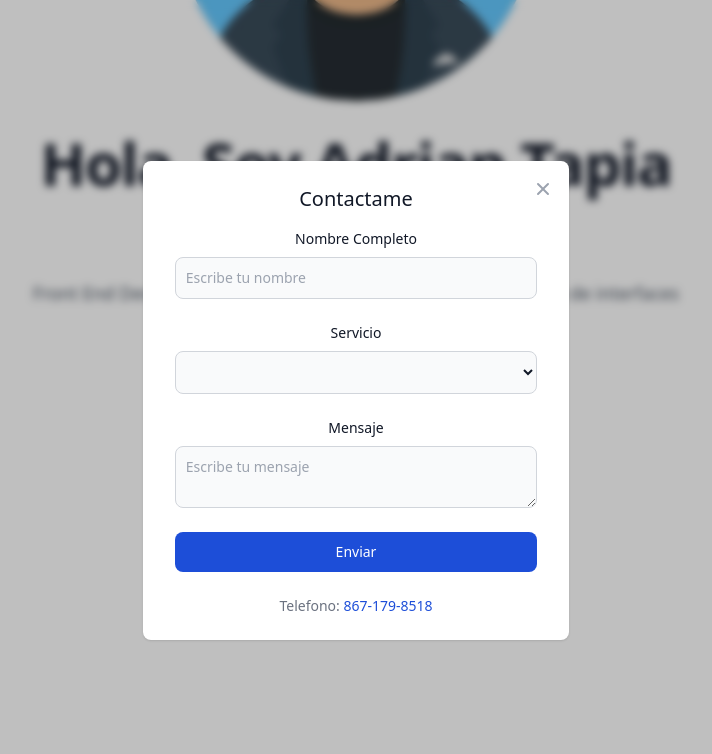
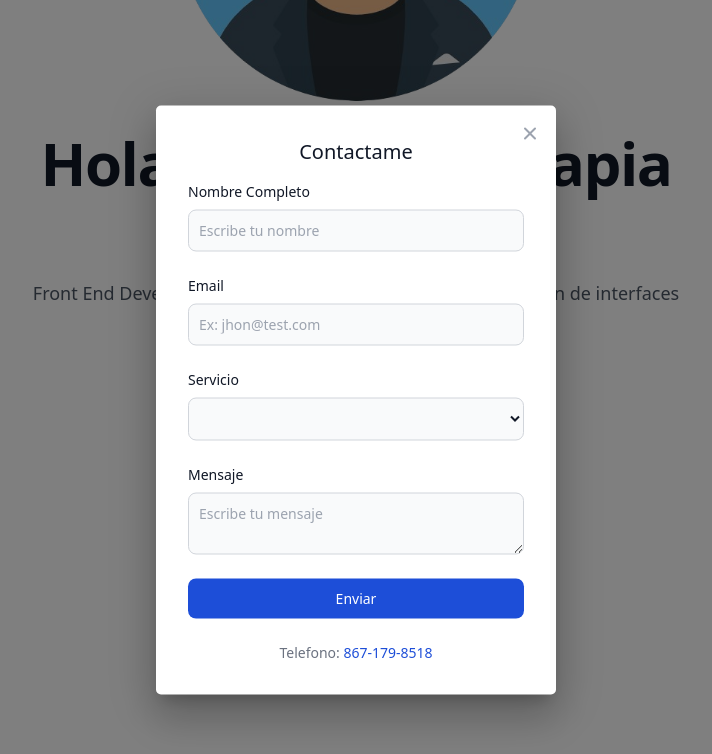
Before and after one commit to Adrian1jr/portfolioreact, a React (Vite) app: page / in a window 1280 px wide. Both pictures are taken after a click on the button "Contactame". Shown: the part 531-1285 px from the top of the page, without its empty margins (284-996 px from the left). Built offline with nearby package versions, Linux system fonts and the light colour scheme.

Commit message:
Updated modal because they have issues with relative position

```diff
--- a/package.json
+++ b/package.json
@@ -10,8 +10,11 @@
     "preview": "vite preview"
   },
   "dependencies": {
+    "@emotion/react": "^11.10.6",
+    "@emotion/styled": "^11.10.6",
     "@headlessui/react": "^1.7.10",
     "@heroicons/react": "^2.0.15",
+    "@mui/material": "^5.11.9",
     "aos": "^3.0.0-beta.6",
     "localforage": "^1.10.0",
     "match-sorter": "^6.3.1",
--- a/src/components/ContactModal/ContactModal.jsx
+++ b/src/components/ContactModal/ContactModal.jsx
@@ -1,31 +1,48 @@
-import { useEffect } from "react";
-import AOS from "aos";
-import "aos/dist/aos.css";
+import * as React from "react";
+import Box from "@mui/material/Box";
+import Button from "@mui/material/Button";
+import Typography from "@mui/material/Typography";
+import Modal from "@mui/material/Modal";
 
-export default function ContactModal({ visible, onClose }) {
-  useEffect(() => {
-    AOS.init();
-  }, []);
+const style = {
+  position: "absolute",
+  top: "50%",
+  left: "50%",
+  transform: "translate(-50%, -50%)",
+  width: 400,
+  bgcolor: "background.paper",
+  border: "none",
+  borderRadius: "5px",
+  boxShadow: 24,
+  p: 4,
+};
 
-  const handleOnClose = () => {
-    onClose();
-  };
-  if (!visible) return null;
+export default function ContactModal() {
+  const [open, setOpen] = React.useState(false);
+  const handleOpen = () => setOpen(true);
+  const handleClose = () => setOpen(false);
+
   return (
-    <div className="fixed inset-0 bg-black bg-opacity-25 backdrop-blur-sm flex items-center justify-center z-50">
-      <div
-        className="relative bg-white rounded-lg shadow dark:bg-gray-700 lg:w-2/4 sm:w-2/4
-       xl:w-2/6"
-        data-aos="fade-down"
-        data-aos-delay="50"
-        data-aos-duration="1000"
-        data-aos-easing="ease-in-out"
+    <div>
+      {" "}
+      <button
+        className="rounded-md bg-indigo-600 px-3.5 py-1.5 text-base font-semibold leading-7 text-white shadow-sm hover:bg-indigo-500 focus-visible:outline focus-visible:outline-2 focus-visible:outline-offset-2 focus-visible:outline-indigo-600"
+        type="button"
+        onClick={handleOpen}
       >
+        Contactame
+      </button>
+      <Modal
+        open={open}
+        aria-labelledby="modal-modal-title"
+        aria-describedby="modal-modal-description"
+      >
+        <Box sx={style}>
           <button
             type="button"
             className="absolute top-3 right-2.5 text-gray-400 bg-transparent hover:bg-gray-200 hover:text-gray-900 rounded-lg text-sm p-1.5 ml-auto inline-flex items-center dark:hover:bg-gray-800 dark:hover:text-white"
             data-modal-hide="authentication-modal"
-          onClick={() => handleOnClose()}
+            onClick={() => handleClose()}
           >
             <svg
               aria-hidden="true"
@@ -41,14 +58,13 @@ export default function ContactModal({ visible, onClose }) {
               ></path>
             </svg>
           </button>
-        <div className="px-6 py-6 lg:px-8">
-          <h3 className="mb-4 text-xl font-medium text-gray-900 dark:text-white">
+          <h3 className="mb-4 text-xl font-medium text-gray-900 dark:text-white text-center">
             Contactame
           </h3>
           <form className="space-y-6" action="#">
             <div>
               <label
-                htmlFor="password"
+                htmlFor="name"
                 className="block mb-2 text-sm font-medium text-gray-900 dark:text-white"
               >
                 Nombre Completo
@@ -60,7 +76,20 @@ export default function ContactModal({ visible, onClose }) {
               />
             </div>
 
-            {/* Make a select for the services */}
+            <div>
+              <label
+                htmlFor="email"
+                className="block mb-2 text-sm font-medium text-gray-900 dark:text-white"
+              >
+                Email
+              </label>
+              <input
+                type="text"
+                placeholder="Ex: jhon@test.com"
+                className="bg-gray-50 border border-gray-300 text-gray-900 text-sm rounded-lg block w-full p-2.5 dark:bg-gray-600 dark:border-gray-500 dark:placeholder-gray-400 dark:text-white"
+              />
+            </div>
+
             <div>
               <label
                 htmlFor="email"
@@ -100,7 +129,7 @@ export default function ContactModal({ visible, onClose }) {
             >
               Enviar
             </button>
-            <div className="text-sm font-medium text-gray-500 dark:text-gray-300">
+            <div className="text-sm font-medium text-gray-500 dark:text-gray-300 text-center">
               Telefono:{" "}
               <a
                 href="#"
@@ -110,8 +139,8 @@ export default function ContactModal({ visible, onClose }) {
               </a>
             </div>
           </form>
-        </div>
-      </div>
+        </Box>
+      </Modal>
     </div>
   );
 }
--- a/src/pages/Footer/Footer.jsx
+++ b/src/pages/Footer/Footer.jsx
@@ -72,7 +72,7 @@ export default function Footer() {
           <ul className="mt-12 flex justify-center gap-6 md:gap-8">
             <li>
               <a
-                href="/"
+                href="https://github.com/Adrian1jr"
                 rel="noreferrer"
                 target="_blank"
                 className="text-gray-700 transition hover:text-gray-700/75"
--- a/src/pages/Hero/Hero.jsx
+++ b/src/pages/Hero/Hero.jsx
@@ -122,14 +122,6 @@ export default function Hero() {
                 de interfaces de usuario atractivas y funcionales.
               </p>
               <div className="mt-10 flex items-center justify-center gap-x-6">
-                <button
-                  className="rounded-md bg-indigo-600 px-3.5 py-1.5 text-base font-semibold leading-7 text-white shadow-sm hover:bg-indigo-500 focus-visible:outline focus-visible:outline-2 focus-visible:outline-offset-2 focus-visible:outline-indigo-600"
-                  type="button"
-                  onClick={() => setShowMyModal(true)}
-                >
-                  Contactame
-                </button>
-
                 <ContactModal visible={showMyModal} onClose={handleOnClose} />
 
                 <a
--- a/src/pages/about/About.jsx
+++ b/src/pages/about/About.jsx
@@ -10,8 +10,8 @@ export default function About() {
       data-aos-easing="ease-in-out"
       className="pt-32 sm:pt-32"
     >
-      <div className="relative max-w-screen-xl p-4 px-4 mx-auto bg-white dark:bg-gray-800 sm:px-6 lg:px-8 py-26 lg:mt-20">
-        <div className="relative">
+      <div className=" max-w-screen-xl p-4 px-4 mx-auto bg-white dark:bg-gray-800 sm:px-6 lg:px-8 py-26 lg:mt-20">
+        <div>
           <div className="lg:grid lg:grid-flow-row-dense lg:grid-cols-2 lg:gap-8 lg:items-center">
             <div className="ml-auto lg:col-start-2 lg:max-w-2xl">
               <p className="text-base font-semibold leading-6 text-indigo-500 uppercase">
@@ -33,8 +33,8 @@ export default function About() {
                 familiarizado con frameworks como <b>Nest y Node JS</b>.
               </p>
             </div>
-            <div className="relative mt-10 lg:-mx-4 relative-20 lg:mt-0 lg:col-start-1">
-              <div className="relative space-y-4">
+            <div className=" mt-10 lg:-mx-4 relative-20 lg:mt-0 lg:col-start-1">
+              <div className=" space-y-4">
                 <div className="flex items-end justify-center space-x-6">
                   <img
                     className="w-96 lg:w-5/6"
@@ -50,7 +50,7 @@ export default function About() {
       </div>
 
       {/* Feature */}
-      <section className="mb-32 text-gray-800 text-center relative max-w-screen-xl p-4 px-4 mx-auto bg-white dark:bg-gray-800 sm:px-6 lg:px-8 py-26 lg:mt-20">
+      <section className="mb-32 text-gray-800 text-center max-w-screen-xl p-4 px-4 mx-auto bg-white dark:bg-gray-800 sm:px-6 lg:px-8 py-26 lg:mt-20">
         <div className="flex justify-center">
           <div className="text-center max-w-[700px]">
             <h2 className="text-3xl font-bold mb-6 text-center">
```
Also changed, not shown: 1 other file (tests, documents, lock files or other folders). Lines whose indentation alone changed are shown as unchanged.
